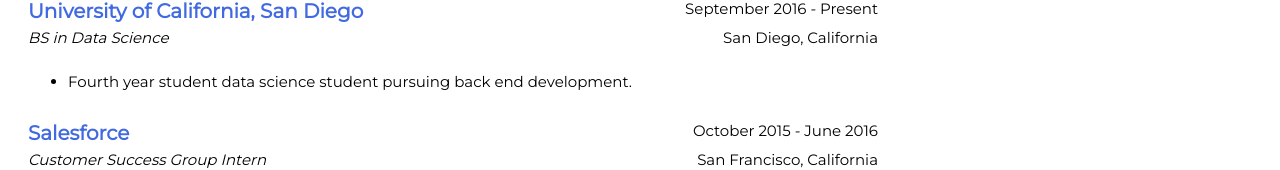
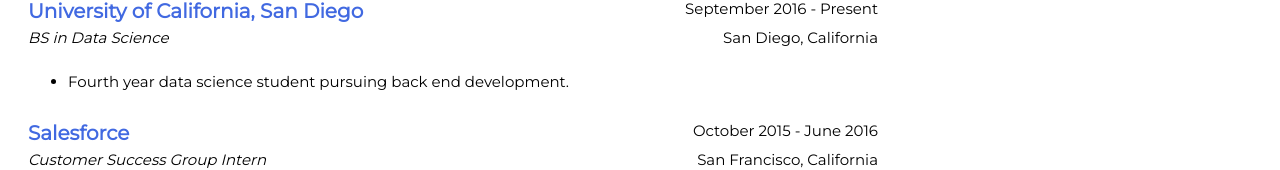
Before and after one commit to nancyvuong/nancyvuong.github.io, a plain HTML site: page index.html in a window 1280 px wide. Shown: the part 566-736 px from the top of the page. Drawn offline with Linux system fonts and the light colour scheme.

Commit message:
Update index.html

```diff
--- a/index.html
+++ b/index.html
@@ -54,7 +54,7 @@
         <span class = "resume">BS in Data Science</span><br class = "bigbr">
         <span class = "location">San Diego, California</span><br>
         <ul class = "bullets">
-            <li><span>Fourth year student data science student pursuing back end development.</span></li>
+            <li><span>Fourth year data science student pursuing back end development.</span></li>
         </ul>
 
 
```
